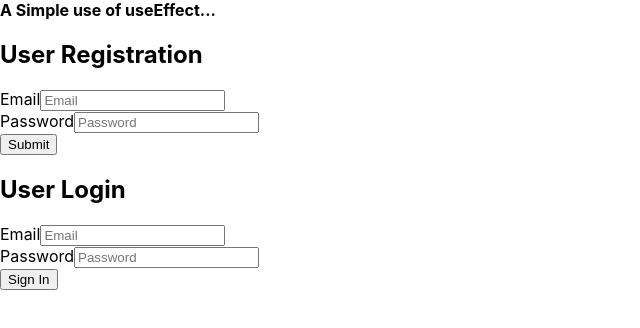
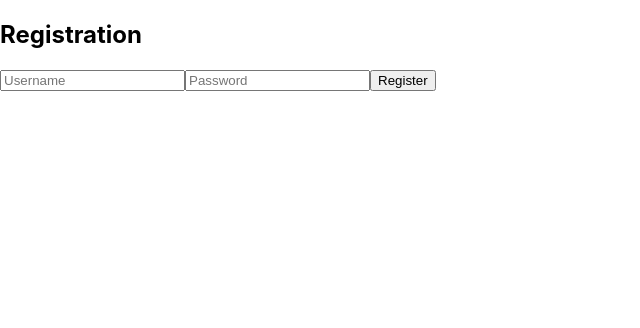
Before and after one commit to momoney1/lamdaBackend, a React (Create React App) app in the folder client/: page /user_registration in a window 1280 px wide. Shown: the top 328 px of the page, without its empty margins (0-640 px from the left). Built offline with nearby package versions, Linux system fonts and the light colour scheme; what amazon-cognito-identity-js would draw is missing.

Commit message:
implemented routing functionality to app

```diff
--- a/client/package.json
+++ b/client/package.json
@@ -7,10 +7,12 @@
     "@testing-library/react": "^13.4.0",
     "@testing-library/user-event": "^13.5.0",
     "amazon-cognito-identity-js": "^6.2.0",
+    "aws-amplify": "^5.2.6",
     "axios": "^1.4.0",
     "react": "^18.2.0",
     "react-dom": "^18.2.0",
-    "react-router-dom": "^6.11.2",
+    "react-router": "^6.13.0",
+    "react-router-dom": "^6.0.2",
     "react-scripts": "5.0.1",
     "web-vitals": "^2.1.4"
   },
--- a/client/src/App.js
+++ b/client/src/App.js
@@ -2,11 +2,13 @@ import logo from './logo.svg';
 import './App.css';
 import React, { Component, useState, useEffect } from 'react';
 import axios from 'axios';
-import UserRegistration  from './user_registration';
+import Registration  from './user_registration';
 import UserLogin from './user_login';
 import  { UserAccount } from './user_account';
 import Status from './Status';
-
+//import { BrowserRouter as Router, Route, Navigate } from 'react-router-dom';
+import {Routes, Route} from 'react-router-dom'
+import PrivateRoute from './privateRoute';
 
 export default function SimpleUseEffect() {
 
@@ -32,12 +34,12 @@ export default function SimpleUseEffect() {
   });*/
 
   return (
-    <div>
-      <b>A Simple use of useEffect...</b>
-        <UserRegistration/>
-        <UserLogin/>
+      <Routes>
+        <Route path="/user_registration" element={<Registration/>} />
+        <Route path="/user_login" element={<UserLogin/>} />
+        <Route path="/"/>
+      </Routes>
 
-    </div>
   )
 }
 
--- a/client/src/index.js
+++ b/client/src/index.js
@@ -3,11 +3,15 @@ import ReactDOM from 'react-dom/client';
 import './index.css';
 import App from './App';
 import reportWebVitals from './reportWebVitals';
+import {BrowserRouter} from 'react-router-dom';
+
 
 const root = ReactDOM.createRoot(document.getElementById('root'));
 root.render(
   <React.StrictMode>
-    <App />
+    <BrowserRouter>
+      <App />
+    </BrowserRouter>
   </React.StrictMode>
 );
 
--- a/client/src/user_login.js
+++ b/client/src/user_login.js
@@ -1,29 +1,37 @@
 import axios from 'axios';
 import {CognitoUser, AuthenticationDetails} from 'amazon-cognito-identity-js';
-import React, {useState, useRef, useContext} from 'react';
-import {Link, useNavigate} from 'react-router-dom'
+import React, { useState } from 'react';
+import {Link, useNavigate, Route, redirect} from 'react-router-dom'
 import userPoolInfo from './user_pool';
+import {Auth} from 'aws-amplify'
 import  {AccountContext} from './user_account';
  //import { userAuthentication } from '../Context/authenticationContext';
 
 
-const UserLogin = () => {
+const UserLogin = ({history, location}) => {
     const [email, setEmail] = useState('');
     const [password, setPassword] = useState('');
     const [error, setError] = useState('');
 
-   //const authenticate  = useContext(AccountContext);
-    //const navigate = useNavigate();
-   // const {login} = userAuthentication();
 
-    const handleSubmit = (e) => {
+    const handleSubmit = async (e) => {
         e.preventDefault();
         setError('');
 
-        const user = new CognitoUser({
+        try {
+          await Auth.signIn(email, password);
+
+          const { from } = location.state || {from: {pathname: '/'}};
+          history.replace(from);
+        } catch( error ) {
+          console.log('Login error: ', error);
+        }
+
+        /*const user = new CognitoUser({
           UserName: email,
           Pool: userPoolInfo,
         });
+
 
         const authDetails = new AuthenticationDetails({
           Username: email,
@@ -40,7 +48,7 @@ const UserLogin = () => {
           newPasswordRequired: (data) => {
             console.log("newPasswordRequired: ", data);
           }
-        })
+        })*/
 
     }
   return (
--- a/client/src/user_registration.js
+++ b/client/src/user_registration.js
@@ -1,11 +1,48 @@
 import React, {useState, useRef} from 'react'
 import {Link} from 'react-router-dom'
 import axios from 'axios'
-//import {Form, Button, Card } from 'react-bootstrap'
-//import { userAuthentication } from '../Context/authenticationContext'
 import user_pool from './user_pool.js'
+import {useNavigate} from 'react-router-dom'
+import { Auth } from 'aws-amplify';
 
-export const UserRegistration = () => {
+const Registration = ({ history }) => {
+  const [username, setUsername] = useState('');
+  const [password, setPassword] = useState('');
+  const navigate = useNavigate();
+
+  const handleRegistration = async event => {
+    event.preventDefault();
+
+    try {
+      // Register user using AWS Cognito
+      await Auth.signUp({
+        username,
+        password,
+      });
+
+      // Redirect user to the login page
+      navigate('/user_login');
+    } catch (error) {
+      console.log('Registration error:', error);
+    }
+  };
+
+  return (
+    <div>
+      <h2>Registration</h2>
+      <form onSubmit={handleRegistration}>
+        <input type="text" placeholder="Username" value={username} onChange={e => setUsername(e.target.value)} />
+        <input type="password" placeholder="Password" value={password} onChange={e => setPassword(e.target.value)} />
+        <button type="submit">Register</button>
+      </form>
+    </div>
+  );
+};
+export default Registration;
+
+
+
+/*export const UserRegistration = () => {
     const [email, setEmail] = useState('');
     const [password, setPassword] = useState('');
     const [error, setError] = useState('');
@@ -17,7 +54,7 @@ export const UserRegistration = () => {
         try {
             /*const {input_data} = await axios.post("http//localhost:4000/Registration", {
                 ...values,
-            });*/
+            });
             user_pool.signUp(email, password, [], null, (err, data) => {
                 if(err) {
                     console.error(err);
@@ -47,4 +84,4 @@ export const UserRegistration = () => {
   )
 }
 
-export default UserRegistration;
+export default UserRegistration; */
```
Also changed, not shown: client/src/privateRoute.js (added), 2 other files (tests, documents, lock files or other folders).
